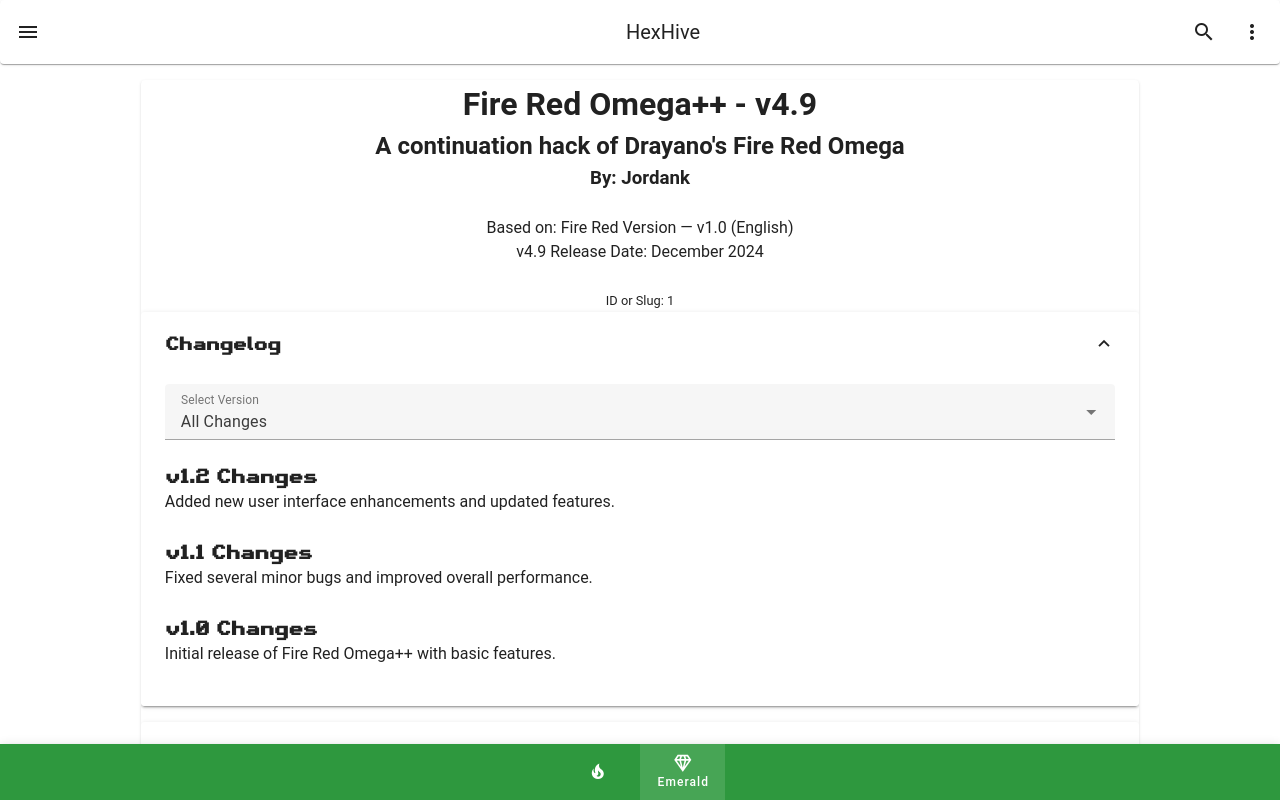
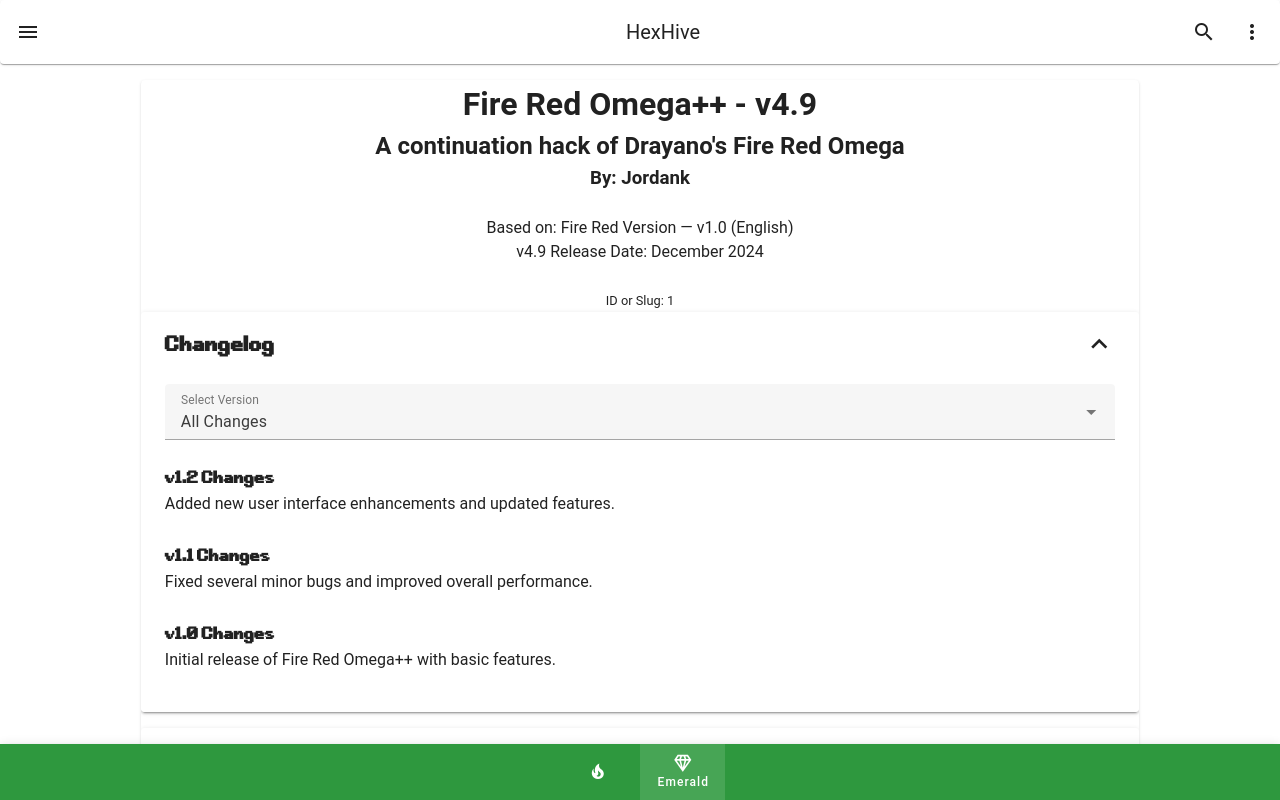
Before and after one commit to hexhivemind/HexHive, a Nuxt app: page /romhacks/1 in a window 1280 px wide. Shown: the top 800 px of the page. Built offline with nearby package versions, Linux system fonts and the light colour scheme.

Commit message:
feat: add slightly nicer gameboyish font

```diff
--- a/assets/scss/fonts.scss
+++ b/assets/scss/fonts.scss
@@ -1,3 +1,11 @@
+@font-face {
+  font-family: 'GBBoot';
+  src: url('/fonts/GBBoot.ttf') format('truetype');
+  font-weight: normal;
+  font-style: normal;
+  font-display: swap;
+}
+
 @font-face {
   font-family: 'Retro Gaming';
   src: url('/fonts/RetroGaming.ttf') format('truetype');
--- a/components/Listing.vue
+++ b/components/Listing.vue
@@ -122,7 +122,15 @@
 
     .v-expansion-panel-title,
     .changelog-subheader {
-      font-family: 'Retro Gaming', sans-serif;
+      font-family: 'GBBoot', sans-serif;
+    }
+
+    .v-expansion-panel-title {
+      font-size: 1.334rem;
+    }
+
+    .changelog-subheader {
+      font-size: 1.25rem;
     }
 
     .v-expansion-panel-text {
```
Also changed, not shown: public/fonts/GBBoot.ttf (added), 1 other file (tests, documents, lock files or other folders).
